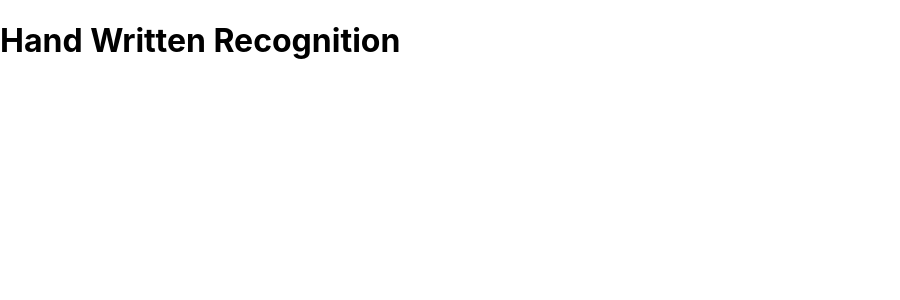
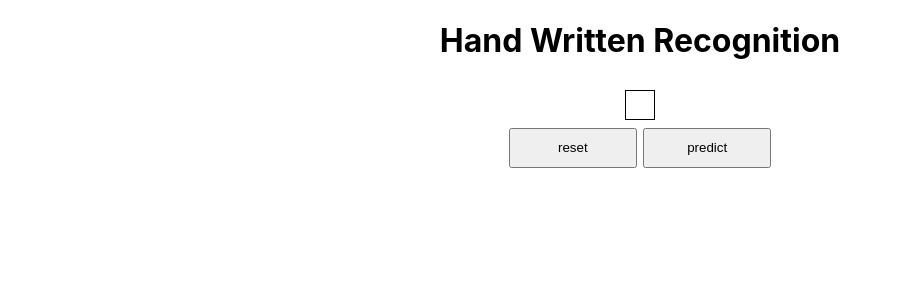
Before and after one commit to joe-suzuki/hw_recognition_frontend, a React (Create React App) app: page / in a window 1280 px wide. Shown: the top 300 px of the page, without its empty margins (0-900 px from the left). Built offline with nearby package versions, Linux system fonts and the light colour scheme.

Commit message:
created canvas and buttons

```diff
--- a/src/components/HandWritten.js
+++ b/src/components/HandWritten.js
@@ -1,10 +1,25 @@
 import React from "react"
 
+import styles from "./HandWritten.module.scss"
+
 const HandWritten = () => {
+  const canvasWidth = 28
+  const canvasHeight = 28
 
   return(
-    <div>
+    <div className={styles.wrapper}>
       <h1>Hand Written Recognition</h1>
+
+      <canvas
+        width={canvasWidth}
+        height={canvasHeight}
+        className={styles.canvas}
+      />
+
+      <div className={styles.buttons_wrapper}>
+        <button>reset</button>
+        <button>predict</button>
+      </div>
     </div>
   )
 }
--- /dev/null
+++ b/src/components/HandWritten.module.scss
@@ -0,0 +1,21 @@
+.wrapper{
+  display: grid;
+  justify-content: center;
+  justify-items: center;
+  grid-gap: 1vh;
+
+}
+
+.canvas{
+  border: 1px solid black;
+}
+
+.buttons_wrapper{
+  button{
+    width: 10vw;
+    height: 5vh;
+  }
+  button:first-child{
+    margin-right: 0.5vw;
+  }
+}
```
